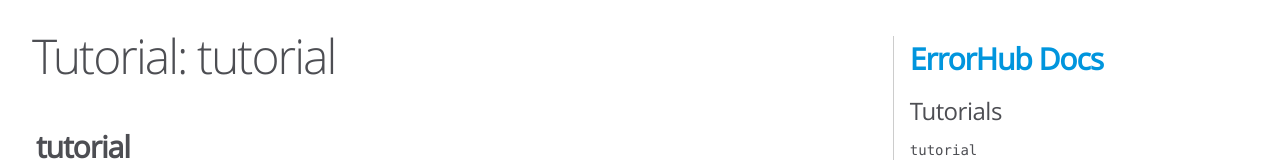
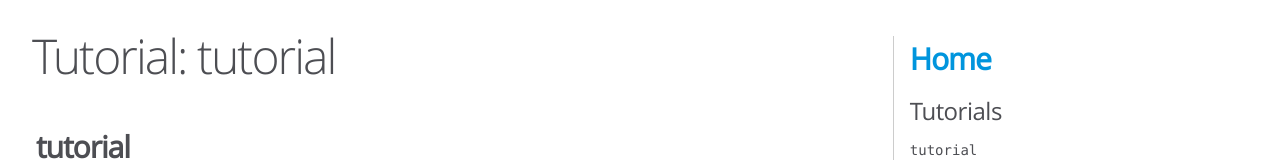
Before and after one commit to 401-midterm-DaveeRyanBenJon/ohNoLogger, a website: page jsdocs/tutorial-tutorial.html in a window 1280 px wide. Shown: the top 160 px of the page. Drawn offline with Linux system fonts and the light colour scheme.

Commit message:
Update tutorial-tutorial.html

```diff
--- a/jsdocs/tutorial-tutorial.html
+++ b/jsdocs/tutorial-tutorial.html
@@ -47,7 +47,7 @@
 </div>
 
 <nav>
-    <h2><a href="index.html">ErrorHub Docs</a></h2><h3>Tutorials</h3><ul><li><a href="tutorial-tutorial.html">tutorial</a></li></ul><h3>Global</h3><ul><li><a href="global.html#calculateTax">calculateTax</a></li><li><a href="global.html#numbers">numbers</a></li><li><a href="global.html#studentName">studentName</a></li><li><a href="global.html#studentPLay">studentPLay</a></li><li><a href="global.html#todo">todo</a></li></ul>
+    <h2><a href="index.html">Home</a></h2><h3>Tutorials</h3><ul><li><a href="tutorial-tutorial.html">tutorial</a></li></ul><h3>Global</h3><ul><li><a href="global.html#calculateTax">calculateTax</a></li><li><a href="global.html#numbers">numbers</a></li><li><a href="global.html#studentName">studentName</a></li><li><a href="global.html#studentPLay">studentPLay</a></li><li><a href="global.html#todo">todo</a></li></ul>
 </nav>
 
 <br class="clear">
```
